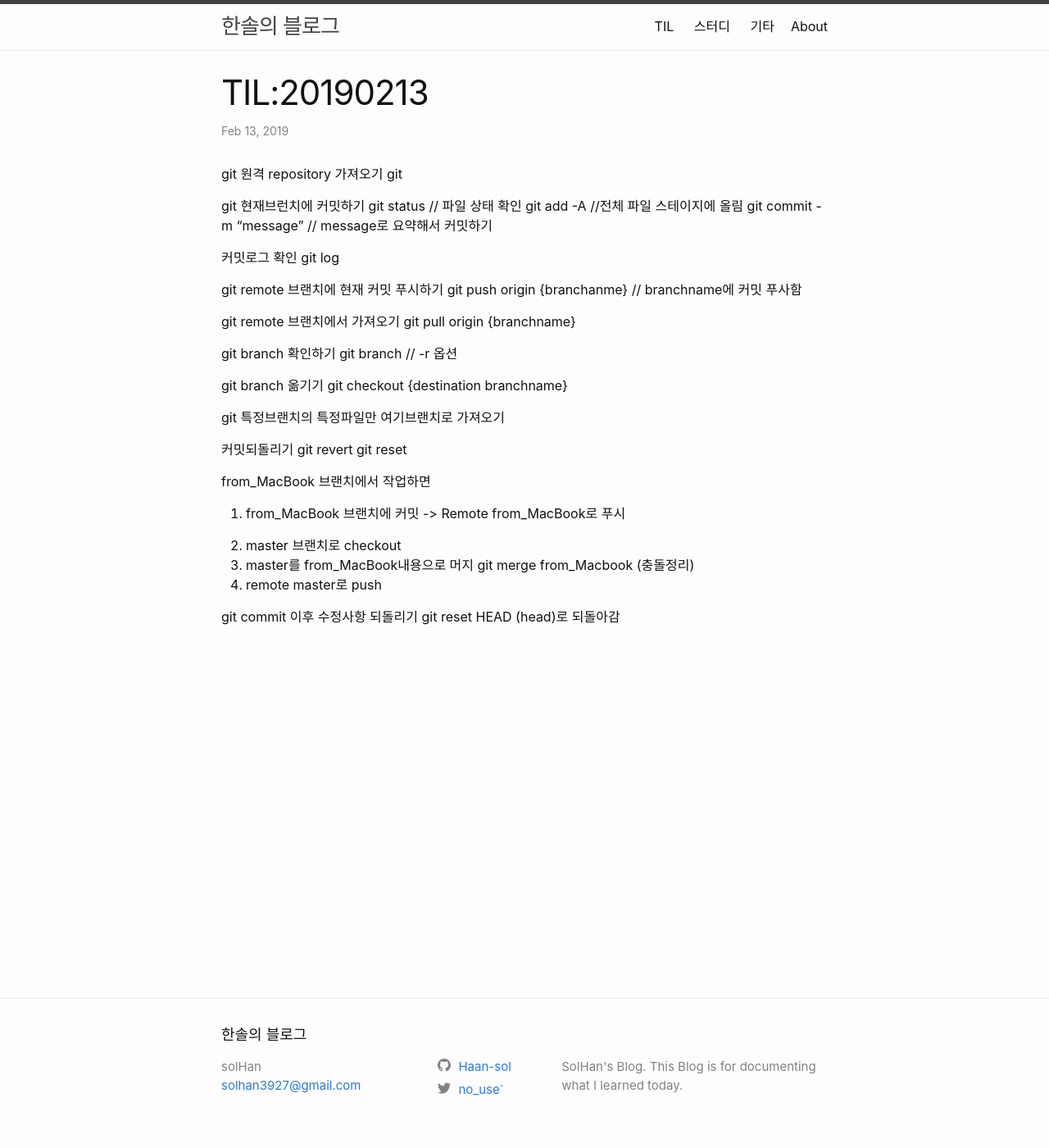
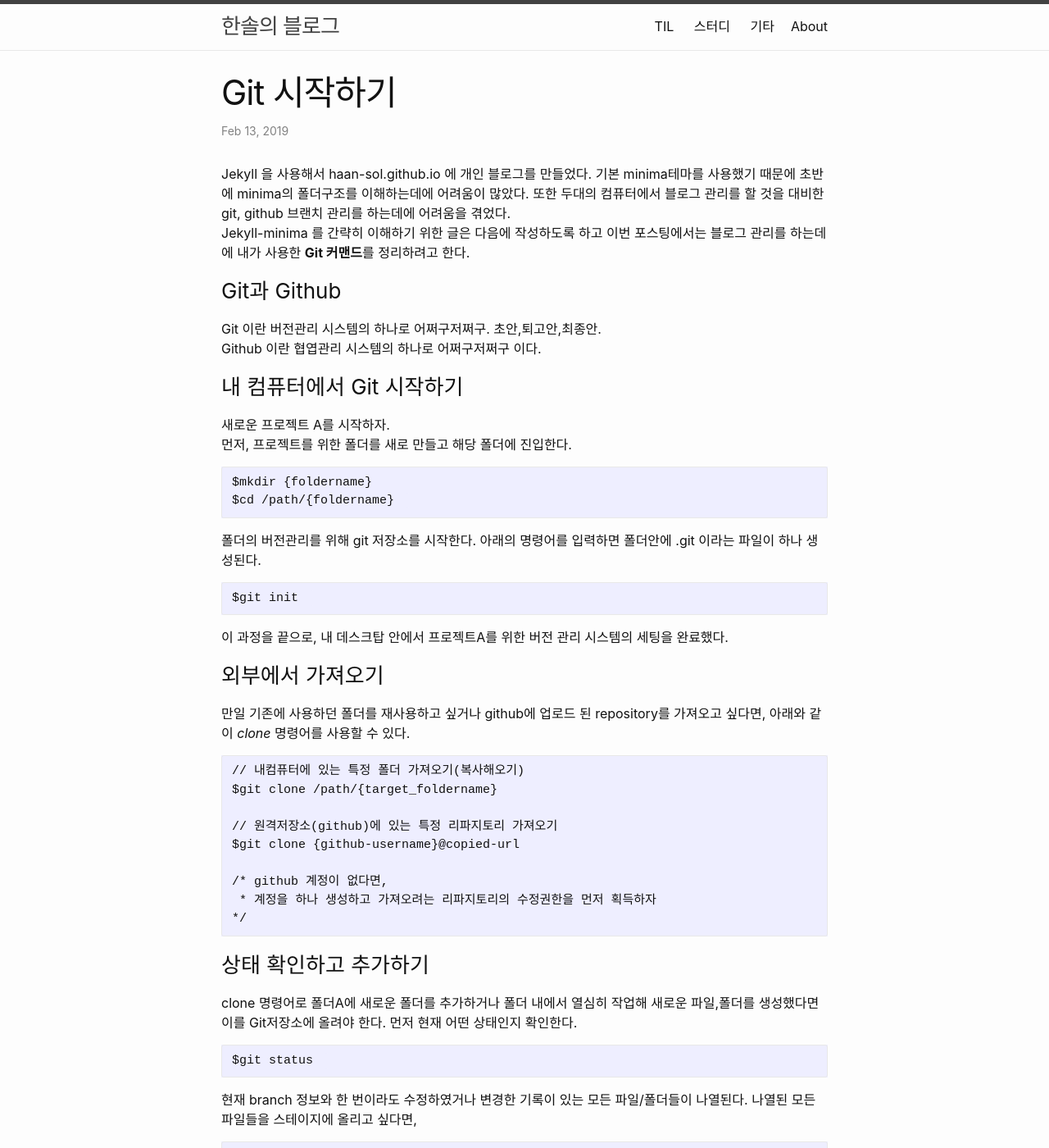
Before and after one commit to Haan-sol/Haan-sol.github.io, a Jekyll site: the page built from _posts/2019-02-17-gitcmd.md, in a window 1280 px wide and 1400 px high. Shown: the whole window at 82% size. Built offline with Jekyll 4.4.1, drawn with Linux system fonts in a browser that asks for light colours; some of the changed text lies outside the part shown.

```diff
--- a/_includes/disqus_comments.html
+++ b/_includes/disqus_comments.html
@@ -10,7 +10,7 @@
     (function() {
       var d = document, s = d.createElement('script');
 
-      s.src = 'https://{{ site.disqus.shortname }}.disqus.com/embed.js';
+      s.src = 'https://hansolblog.disqus.com/embed.js';
 
       s.setAttribute('data-timestamp', +new Date());
       (d.head || d.body).appendChild(s);
--- a/_layouts/page.html
+++ b/_layouts/page.html
@@ -1,5 +1,6 @@
 ---
 layout: default
+comments: true
 ---
 <article class="post">
 
--- a/_layouts/post.html
+++ b/_layouts/post.html
@@ -1,5 +1,6 @@
 ---
 layout: default
+comments: true
 ---
 <article class="post h-entry" itemscope itemtype="http://schema.org/BlogPosting">
 
--- a/_posts/2019-02-17-gitcmd.md
+++ b/_posts/2019-02-17-gitcmd.md
@@ -1,38 +1,127 @@
 ---
 layout: post
-title:  "TIL:20190213"
+title:  "Git 시작하기"
 date:   2019-02-13 22:24:42 +0900
 categories: study
 ---
 
-git 원격 repository 가져오기
-git
+Jekyll 을 사용해서 haan-sol.github.io 에 개인 블로그를 만들었다. 기본 minima테마를 사용했기 때문에 초반에 minima의 폴더구조를 이해하는데에 어려움이 많았다. 또한 두대의 컴퓨터에서 블로그 관리를 할 것을 대비한 git, github 브랜치 관리를 하는데에 어려움을 겪었다.
+Jekyll-minima 를 간략히 이해하기 위한 글은 다음에 작성하도록 하고 이번 포스팅에서는 블로그 관리를 하는데에 내가 사용한 **Git 커맨드**를 정리하려고 한다.
 
-git 현재브런치에 커밋하기
-git status // 파일 상태 확인
-git add -A //전체 파일 스테이지에 올림
-git commit -m "message" // message로 요약해서 커밋하기
+### Git과 Github
 
-커밋로그 확인
-git log
+Git 이란 버전관리 시스템의 하나로 어쩌구저쩌구.   초안,퇴고안,최종안.
+Github 이란 협엽관리 시스템의 하나로 어쩌구저쩌구 이다.
 
-git remote 브랜치에 현재 커밋 푸시하기
-git push origin {branchanme} // branchname에 커밋 푸사함
+### 내 컴퓨터에서 Git 시작하기
 
-git remote 브랜치에서 가져오기
-git pull origin {branchname}
+새로운 프로젝트 A를 시작하자.
+먼저, 프로젝트를 위한 폴더를 새로 만들고 해당 폴더에 진입한다.
 
-git branch 확인하기
-git branch // -r 옵션
+    $mkdir {foldername}
+    $cd /path/{foldername}
 
-git branch 옮기기
-git checkout {destination branchname}
+폴더의 버전관리를 위해 git 저장소를 시작한다. 아래의 명령어를 입력하면 폴더안에 .git 이라는 파일이 하나 생성된다.
 
-git 특정브랜치의 특정파일만 여기브랜치로 가져오기
+    $git init
 
-커밋되돌리기
-git revert
-git reset
+이 과정을 끝으로, 내 데스크탑 안에서 프로젝트A를 위한 버전 관리 시스템의 세팅을 완료했다.
+
+### 외부에서 가져오기
+
+만일 기존에 사용하던 폴더를 재사용하고 싶거나 github에 업로드 된 repository를 가져오고 싶다면, 아래와 같이 *clone* 명령어를 사용할 수 있다.
+
+    // 내컴퓨터에 있는 특정 폴더 가져오기(복사해오기)
+    $git clone /path/{target_foldername}
+
+    // 원격저장소(github)에 있는 특정 리파지토리 가져오기
+    $git clone {github-username}@copied-url
+
+    /* github 계정이 없다면,
+     * 계정을 하나 생성하고 가져오려는 리파지토리의 수정권한을 먼저 획득하자
+    */
+
+### 상태 확인하고 추가하기
+
+clone 명령어로 폴더A에 새로운 폴더를 추가하거나 폴더 내에서 열심히 작업해 새로운 파일,폴더를 생성했다면 이를 Git저장소에 올려야 한다. 먼저 현재 어떤 상태인지 확인한다.
+
+    $git status
+
+현재 branch 정보와 한 번이라도 수정하였거나 변경한 기록이 있는 모든 파일/폴더들이 나열된다. 나열된 모든 파일들을 스테이지에 올리고 싶다면,
+
+    $git add -A 또 $git add --all
+
+특정 파일만 추가하고 싶다면,
+
+    $git add {filename}
+    $git add --help //다양한 add 옵션에 대한 설명
+
+### 확정하기, 원격저장소에 발행하기
+
+*add* 명령어로 스테이지에 올린(추가한) 파일들을 *commit* 명령어를 사용해 git저장소의 하나의 버전으로 확정한다. *commit* 명령어로 도장이 찍힌 변경사항들만 버전관리가 가능하다.
+
+    $git commit -m "commit-message"
+    //커밋메세지에는 어떤 변경 사항이 있었는지를 기록한다.
+    //ex) "modify README.md" , "printABC 메소드를 만들었다"
+
+커밋한 내용을 원격저장소(github)에 발행하기 위해서는 *push* 명령어를 사용한다.
+
+    $git push origin {branchname}
+    //github에서 branch를 만들지 않았다면 branchname은 master
+
+만일 *git clone* 명령어로 원격저장소를 복제한 것이 아니라면, 최초에는 아래 명령어로 *push* 명령어를 대신한다.
+
+    $git remote add origin {remote url}
+
+위 명령어들로 로컬 저장소를 생성하고, 변경사항들을 확정할 수 있게 되었다.
+아래에서는,
+
+  1. 버전 관리
+  2. 협업자의 작업 가져오기
+  3. 커밋 되돌리기
+
+와 같이 조금 더 다양하게 작업내용을 관리하는 방법들을 보려고 한다.
+
+### 버전 관리 : 브랜치 생성하기, 브랜치 이동하기
+
+버전관리 시스템이 더욱 기능하기 위해서는 효과적인 branch 관리가 필수이다.
+
+    //브랜치 생성하고, 생성한 브랜치로 이동하기
+    $git checkout -b {branchname}
+    //브랜치 이동하기
+    $git checkout {destination_branchname}
+    //브랜치 삭제하기
+    $git checkout -d {branchname}
+    //로컬, 원격 브랜치 목록 나열하기
+    $git branch -a (-r 원격 -l 로컬 -a 둘 다)
+
+#### case1: 다른 브랜치에서 특정파일만 가져오기
+
+브랜치 A에 어떤 파일 a가 있다. 이 파일을 브랜치 B에 가져오려고 한다. 현재 나는 브랜치 B에 있다.
+
+    $git
+
+### 협업자의 작업 가져오기
+
+    $git pull origin {branchname}
+
+### 커밋 되돌리기
+
+이미 스테이징된 특정 커밋메세지로 되돌아가기
+스테이징 전 변경 저 커밋상태로 되돌리기
+
+    $git revert
+    $git reset
+
+#### case1: 특정 커밋으로 되돌아가기
+
+    $git log // 모든 commit 로그 보기
+    $git log --pretty=oneline //모든 커밋로그 1줄로 보기
+
+#### case2: 현재 커밋의 최초상태로 되돌아가기
+
+    $git reset HEAD
+
 
 from_MacBook 브랜치에서 작업하면
 1. from_MacBook 브랜치에 커밋 -> Remote from_MacBook로 푸시
@@ -41,5 +130,4 @@ from_MacBook 브랜치에서 작업하면
 3. master를 from_MacBook내용으로 머지 git merge from_Macbook (충돌정리)
 4. remote master로 push
 
-git commit 이후 수정사항 되돌리기
-git reset HEAD (head)로 되돌아감
+밑에 1,2,3 은 다시 쓰기
```
Also changed, not shown: _posts/2019-02-17-TIL.md (+2 -4 lines), Gemfile.lock.
